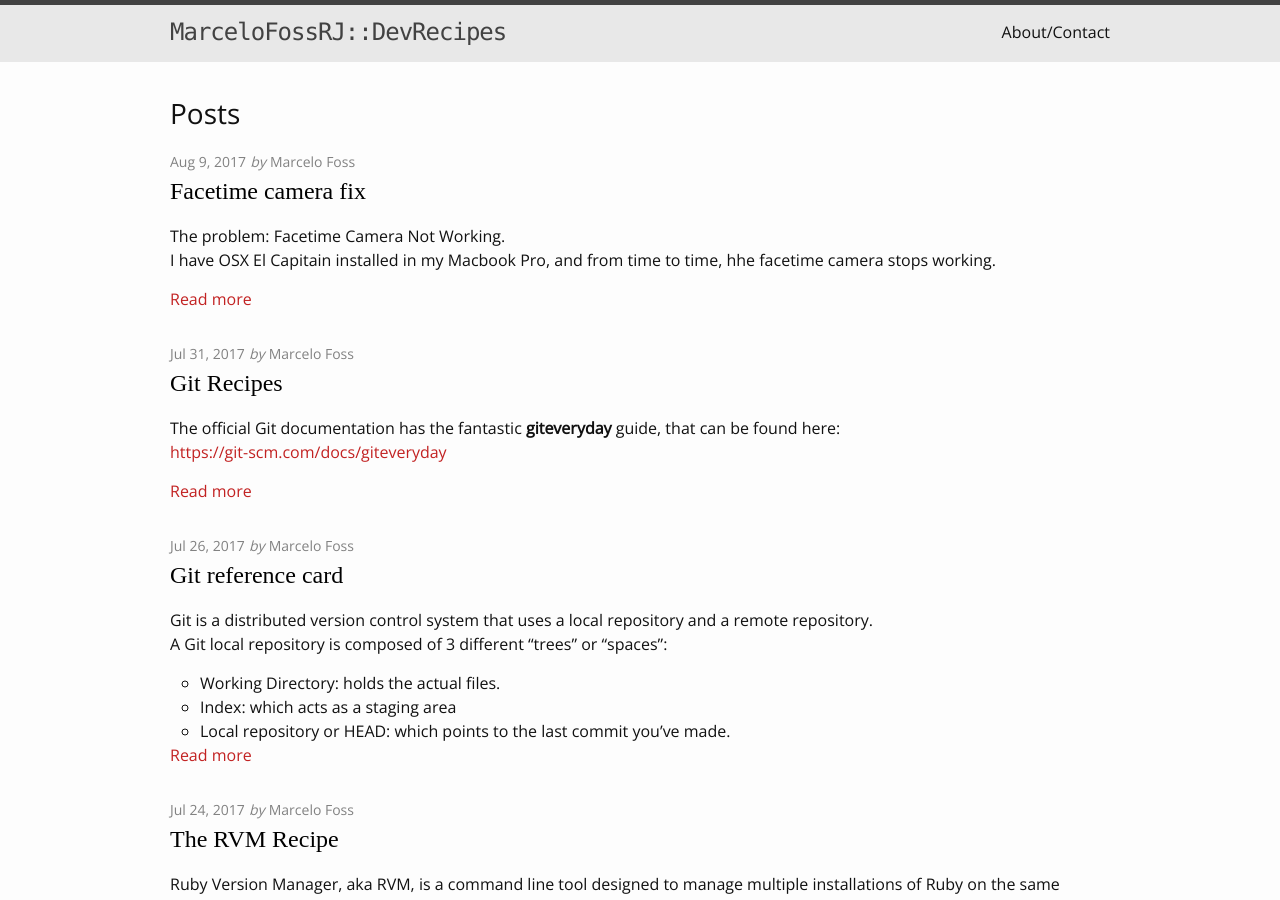
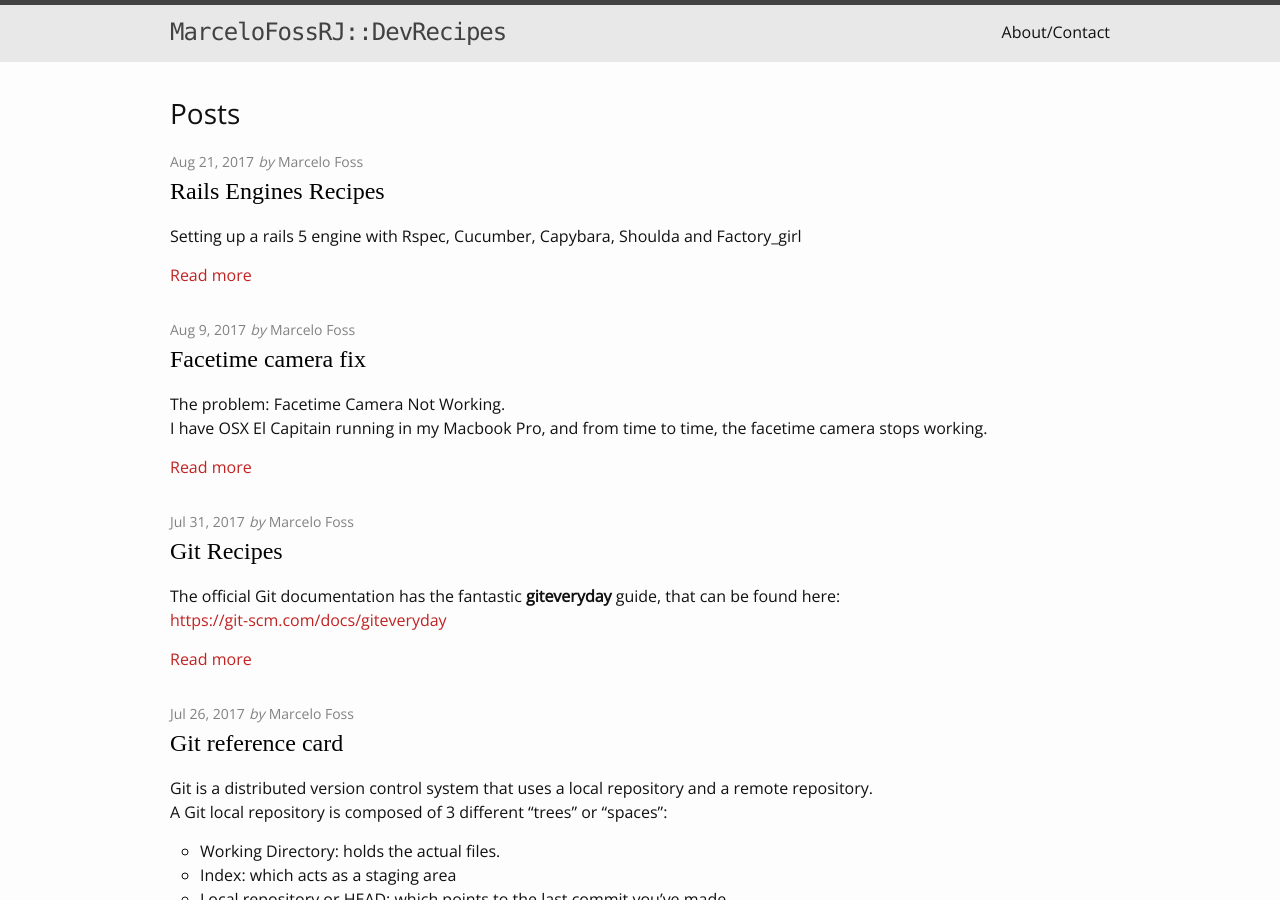
Before and after one commit to MarceloFossRJ/MarceloFossRJ.github.io, a Jekyll site: the page built from index.md, in a window 1280 px wide and 900 px high. Built offline with Jekyll 4.4.1, drawn with Linux system fonts in a browser that asks for light colours; some web fonts are replaced; part of the change alters nothing that is shown.

Commit message:
created the rails 5 engine recipe article

````diff
--- a/_posts/2017-08-09-macosx-camera-recipe.md
+++ b/_posts/2017-08-09-macosx-camera-recipe.md
@@ -7,7 +7,7 @@ tags: [macosx, el capitan, facetime]
 author: Marcelo Foss
 ---
 The problem: Facetime Camera Not Working.
-I have OSX El Capitain installed in my Macbook Pro, and from time to time, hhe facetime camera stops working.
+I have OSX El Capitain running in my Macbook Pro, and from time to time, the facetime camera stops working.
 
 To fix this problem, do the following:
 
--- /dev/null
+++ b/_posts/2017-08-21-rails-rengine-recipe.md
@@ -0,0 +1,288 @@
+---
+layout: post
+title:  "Rails Engines Recipes"
+date:   2017-08-21 14:22:20 -0300
+categories: [recipe]
+tags: [rails, engines, gem, components, rspec, cucumber, capybara, shoulda, factory-girl]
+author: Marcelo Foss
+---
+Setting up a rails 5 engine with Rspec, Cucumber, Capybara, Shoulda and Factory_girl
+
+### Initial Steps
+#### Configure RVM
+```
+$rvm --create --rvmrc use ruby_version@project_name
+```
+#### Install Rails
+```
+$gem install rails -v 5.0.4
+```
+#### Create the engine
+```
+$ rails plugin new <<GemName>> --mountable -T --dummy-path=spec/dummy
+```
+
+* -T tells the generator to skip Test::Unit
+* --mountable tells the generator that you want a namespaced engine
+* --full tells the generator that you want app and config directories
+* --dummy-path is the rails app that is generated for your tests. It's called test/dummy by default, but I never liked calling it that.
+
+#### Git repository
+Initiate an empty repository in local machine, at the project directory:
+```
+$git init
+```
+create the readme file
+```
+$touch README.md
+```
+add database.yml and secrets.yml to your .gitginore
+```ruby
+#.gitignore
+spec/dummy/config/database.yml
+spec/dummy/config/secrets.yml
+.rvmrc
+.idea/
+```
+
+Add files to rep
+```
+$git add .
+```
+Commit all changes to local repo
+```
+$git commit -m 'first commit'
+```
+
+#### Push changes to GitHub
+Create the repository at github.com
+To create a remote named origin pointing at github repo
+```
+$git remote add origin https://github.com/marcelofossrj/b109.git
+```
+Sends the commits in the master branch at github
+```
+$git push origin master
+```
+
+
+### Configure the Gem to handle migrations
+The default behavior of the engine is to copy all migrations found in the engine/db/migrate folder in the target app. It is a better approach that the migrations have their date and name updated in the target application so it do not generate conflicts in the target application migrations.
+Edit the engine.rb file:
+
+
+{% highlight ruby %}
+#lib/<<GemName>>/engine.rb
+module GemName
+   class Engine < Rails::Engine
+     isolate_namespace GemName
+     initializer :append_migrations do |app|
+       unless app.root.to_s.match root.to_s+File::SEPARATOR
+         app.config.paths["db/migrate"].concat config.paths["db/migrate"].expanded
+       end
+     end
+   end
+end
+{% endhighlight %}
+Now rake db:migrate will find and correctly run the engine’s migrations.
+
+### Configure the gemspec file
+Open the <<GemName>>.gemspec file and replace all the TODO text with the proper information related to the gem specification.
+
+### Configure the test frameworks
+Add the reference to Rspec, Capybara and Factory_girl to the gemspec file
+```ruby
+#<<GemName>>.gemspec
+s.add_dependency "rspec-rails", "~> 3.6.0"
+s.add_dependency "capybara", "~> 2.14.4"
+s.add_dependency "factory_girl_rails", "~> 4.8.0"
+s.add_dependency "shoulda", "~> 3.5.0"
+s.add_dependency "database_cleaner", "~> 1.6.1"
+s.add_dependency "cucumber-rails", "~> 1.5.0"
+```
+
+Edit the Gemfile to add the reference to the gems
+```ruby
+#Gemfile
+group :development, :test do
+  gem "rspec-rails", "~> 3.6.0"
+  gem "factory_girl_rails", "~> 4.8.0"
+  gem "shoulda", "~> 3.5.0"
+end
+group :test do
+  gem "database_cleaner", "~> 1.6.1"
+  gem "capybara", "~> 2.14.4"
+  gem "cucumber-rails", "~> 1.5.0", require: false
+  gem "simplecov", "~> 0.14.1"
+end
+```
+
+### Install and configure RSpec
+```
+$bundle install
+$rails generate rspec:install
+```
+
+Modify spec/spec_helper.rb to work with the engine file structure:
+```ruby
+# spec/spec_helper.rb
+ENV["RAILS_ENV"] ||= 'test'
+require File.expand_path("../dummy/config/environment", __FILE__)
+require 'rspec/rails'
+require 'rspec/autorun'
+require 'factory_girl_rails'
+require 'capybara/rails'
+require 'capybara/rspec'
+require 'shoulda/matchers'
+require 'database_cleaner'
+
+ENGINE_RAILS_ROOT=File.join(File.dirname(__FILE__), '../')
+Dir[File.join(ENGINE_RAILS_ROOT, "spec/support/**/*.rb")].each {|f| require f }
+
+# Checks for pending migrations before tests are run.
+# If you are not using ActiveRecord, you can remove this line.
+ActiveRecord::Migration.check_pending! if defined?(ActiveRecord::Migration)
+
+RSpec.configure do |config|
+  config.expect_with :rspec do |expectations|
+    expectations.include_chain_clauses_in_custom_matcher_descriptions = true
+  end
+  config.mock_with :rspec do |mocks|
+    mocks.verify_partial_doubles = true
+  end
+
+  config.disable_monkey_patching!
+  config.warnings = false
+  config.profile_examples = nil
+  config.order = :random # Run specs in random order to surface order dependencies. If you find
+  Kernel.srand config.seed
+
+  #Add the following lines to configure database_cleaner
+  config.before(:suite) do
+     DatabaseCleaner.strategy = :transaction
+     DatabaseCleaner.clean_with(:truncation)
+  end
+
+  config.around(:each) do |example|
+     DatabaseCleaner.cleaning do
+       example.run
+     end
+  end
+
+  config.shared_context_metadata_behavior = :apply_to_host_groups
+
+  # Add this line to configure factory_girl
+  config.include FactoryGirl::Syntax::Methods # Factory_girl config
+
+  # Remove this line if you're not using ActiveRecord or ActiveRecord, fixtures
+  config.fixture_path = "#{::Rails.root}/spec/fixtures"
+
+  # If you're not using ActiveRecord, or you'd prefer not to run each of your examples within a
+  # transaction, remove the following line or assign false instead of true.
+  config.use_transactional_fixtures = true
+
+  # If true, the base class of anonymous controllers will be inferred automatically.
+  # This will be the default behavior in future versions of rspec-rails.
+  config.infer_base_class_for_anonymous_controllers = false
+End
+```
+
+Create the directory where the factories will be created
+```
+$mkdir spec/factories
+```
+
+Create the directories to create the rspec tests
+```
+$mkdir spec/api
+$mkdir spec/controllers
+$mkdir spec/integration
+$mkdir spec/models
+$mkdir spec/request
+```
+
+Tell the engine that Rspec is the default testing framework:
+```ruby
+# lib/appointly/engine.rb
+module GemName
+   class Engine < ::Rails::Engine
+      isolate_namespace GemName
+      initializer :append_migrations do |app|
+         unless app.root.to_s.match root.to_s+File::SEPARATOR
+            app.config.paths["db/migrate"].concat config.paths["db/migrate"].expanded
+         end
+      end
+      config.generators do |g|
+         g.test_framework :rspec, :fixture => false
+         g.fixture_replacement :factory_girl, :dir => 'spec/factories'
+      end
+   end
+End
+```
+
+Edit the spec/rails_helper.rb to correct the path for the dummy application
+```ruby
+# spec/rails_helper.rb
+# Replace the line
+# require File.expand_path("../../config/environment", __FILE__)
+# to
+require File.expand_path("../dummy/config/environment", __FILE__) ##
+```
+
+#### Test Rspec installation
+
+Create a scaffold, and run migrations:
+```
+$ rails g scaffold user name:string login:string emai:string password_digest:string is_active:boolean is_admin:boolean
+$ rm -rf test # For some reason Rails still generates the test directory
+$ rake db:create
+$ rake db:migrate RAILS_ENV=test
+```
+
+Runs Spec tests
+```
+$bundle exec rake app:db:migrate
+$bundle exec rake app:db:test:prepare
+```
+or
+```
+$ rspec spec/controllers/appointly/appointments_controller_spec.rb
+```
+This will fail...
+What I suppose is that since it is an isolated engine (i.e. an engine designed not to interfere with the routes, helpers, etc. defined in your application).
+It is necessary to explicitly say that the engine routes are being used, not the dummy app's routes.
+Add the command ```use_route: :appointly``` to your spec:
+```ruby
+describe "GET index" do
+  it "assigns all appointments as @appointments" do
+    appointment = Appointment.create! valid_attributes
+    # get :index, {}, valid_session
+    get :index, { use_route: :appointly }, valid_session
+    assigns(:appointments).should eq([appointment])
+  end
+end
+```
+Run the spec again...
+```
+$rspec spec/controllers/appointly/appointments_controller_spec.rb
+```
+...and it will pass.
+Run ```rspec``` for tests or ```spec/dummy/bin/rails s``` for running test app
+
+### Install and configure Cucumber
+```
+$ rails generate cucumber:install
+```
+The command will create a features folder under the engine root folder.
+Open the features/support/env.rb file and do the following:
+```ruby
+# features/support/env.rb
+# Add the 3 lines below befor the require cucumber/rails command
+ENV["RAILS_ENV"] ||= 'test' ##
+require File.expand_path("../../../spec/dummy/config/environment", __FILE__) ##
+ENV["RAILS_ROOT"] ||= File.dirname(__FILE__) + '../../../spec/dummy' ##
+require 'cucumber/rails'
+# Add the following line to use factory_girl
+require 'factory_girl_rails'
+require File.expand_path(File.dirname(__FILE__) + '/../../spec/support/factories')
+```
````
